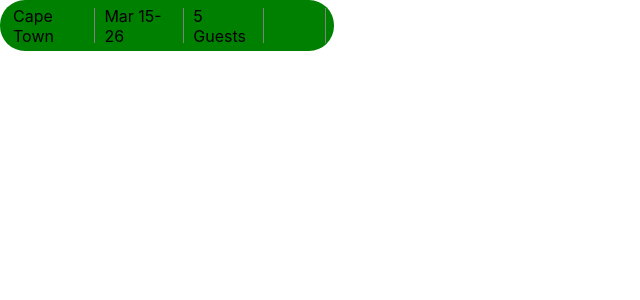
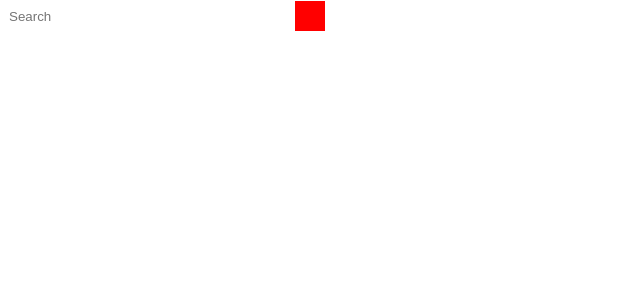
Before and after one commit to Ngcebenhle/Capstone-Project-Air-BnB, a React (Create React App) app: page / in a window 1280 px wide. Shown: the top 300 px of the page, without its empty margins (0-640 px from the left). Built offline with nearby package versions, Linux system fonts and the light colour scheme.

Commit message:
Created and added Basic HTML and CSS structure for List Listing Nav Search

```diff
--- a/src/App.js
+++ b/src/App.js
@@ -1,12 +1,14 @@
 import './App.css';
 import HomeNavSearch from './Components/HomeNavSearch/HomeNavSearch';
 import ListListingNavSearch from './Components/ListListingNavSearch/ListListingNavSearch';
+import SelectedListingSearch from './Components/SelectedListingNavSearch/SelectedListingSearch';
 
 function App() {
   return (
     <div className="App">
      {/* <HomeNavSearch/> */}
-     <ListListingNavSearch/>
+     {/* <ListListingNavSearch/> */}
+     <SelectedListingSearch/>
     </div>
   );
 }
--- /dev/null
+++ b/src/Components/SelectedListingNavSearch/SelectedListingNavSearch.css
@@ -0,0 +1,46 @@
+*{
+    margin: 0px;
+    padding: 0px;
+    box-sizing: border-box;
+}
+.ListListingNavSearch{
+    max-width: 334px;
+    max-height: 48px;
+}
+.search{
+    width: 100%;
+    height: 100%;
+    background-color: white;
+    border-radius:25px;
+    padding: 1px;
+
+
+    display: flex;
+    justify-content: space-around;
+}
+.search > div {
+    height: 30px;
+}
+/* .tab {
+    display: flex;
+    align-items: center;
+}
+.location{
+    width: 90px;
+}
+span{
+    margin: 0px 5px;
+} */
+ input{
+    width: 270px;
+    height: 100%;
+    border: none;
+    border-radius:25px;
+
+ }
+
+ .searchIcon{
+    width: 30px;
+    height: 100%;
+    background-color: red;
+ }
--- /dev/null
+++ b/src/Components/SelectedListingNavSearch/SelectedListingSearch.jsx
@@ -0,0 +1,20 @@
+import React from 'react'
+import './SelectedListingNavSearch.css'
+
+const SelectedListingSearch = () => {
+  return (
+    <div>
+         <div className='ListListingNavSearch'>
+        <div className="search">
+            <div className="searchTab tab">
+                <input placeholder='Search'
+               type="text" name="" id="" />
+            </div>
+            <div className="searchIcon"></div>
+        </div>
+    </div>
+    </div>
+  )
+}
+
+export default SelectedListingSearch
```
